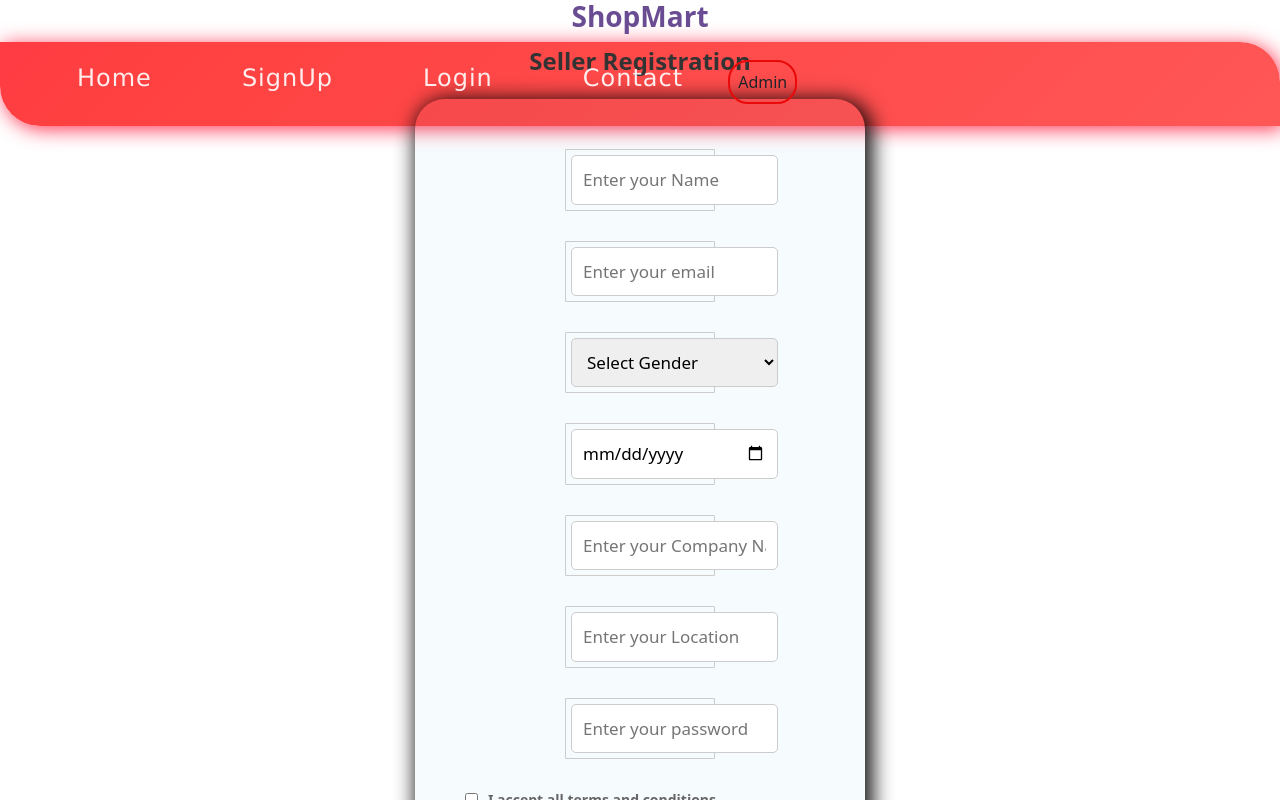
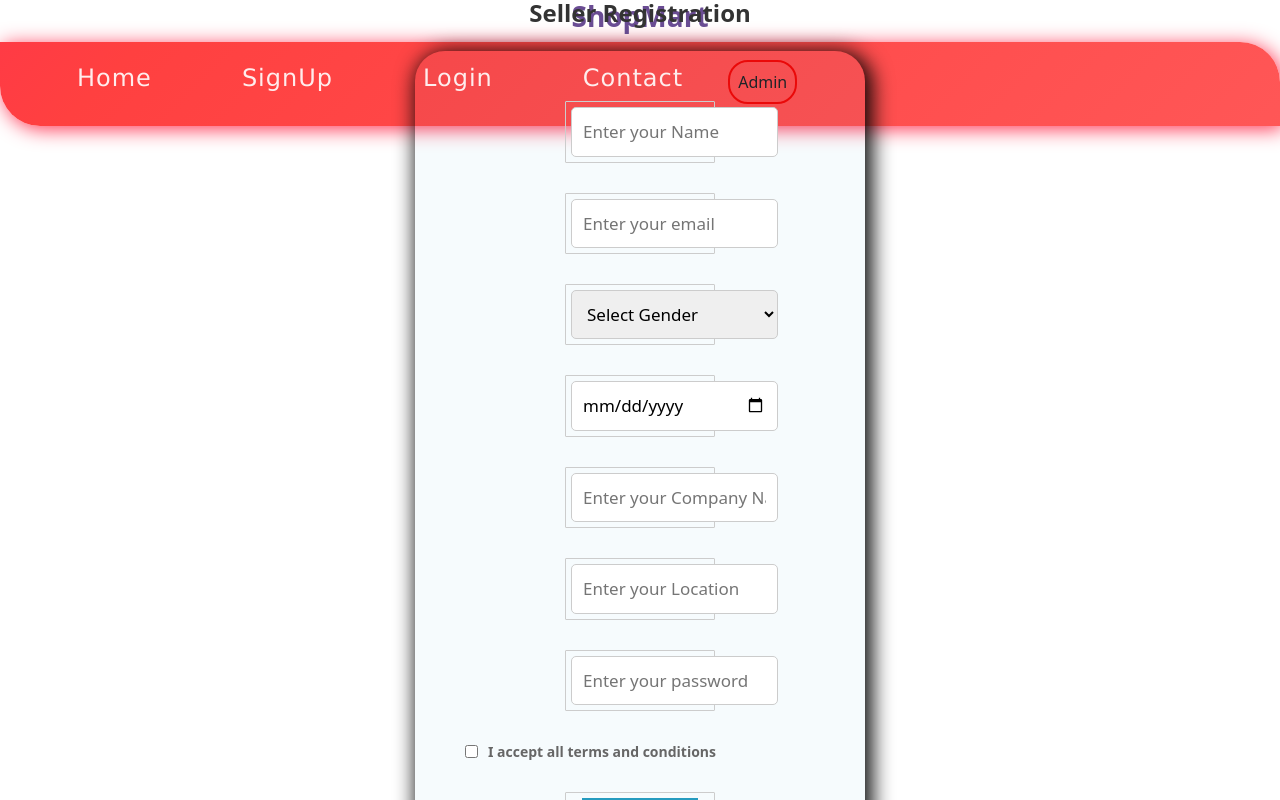
Before and after one commit to 2200031767/demoreactapp, a React (Create React App) app: page /AddSeller in a window 1280 px wide. Shown: the top 800 px of the page. Built offline with nearby package versions, Linux system fonts and the light colour scheme.

Commit message:
Changed Seller.css file

```diff
--- a/src/seller/Seller.css
+++ b/src/seller/Seller.css
@@ -3,7 +3,7 @@
     display: flex;
     justify-content: center;
     align-items: center;
-    height: 92vh;
+    height: 80vh;
   }
 
   .forms {
```
